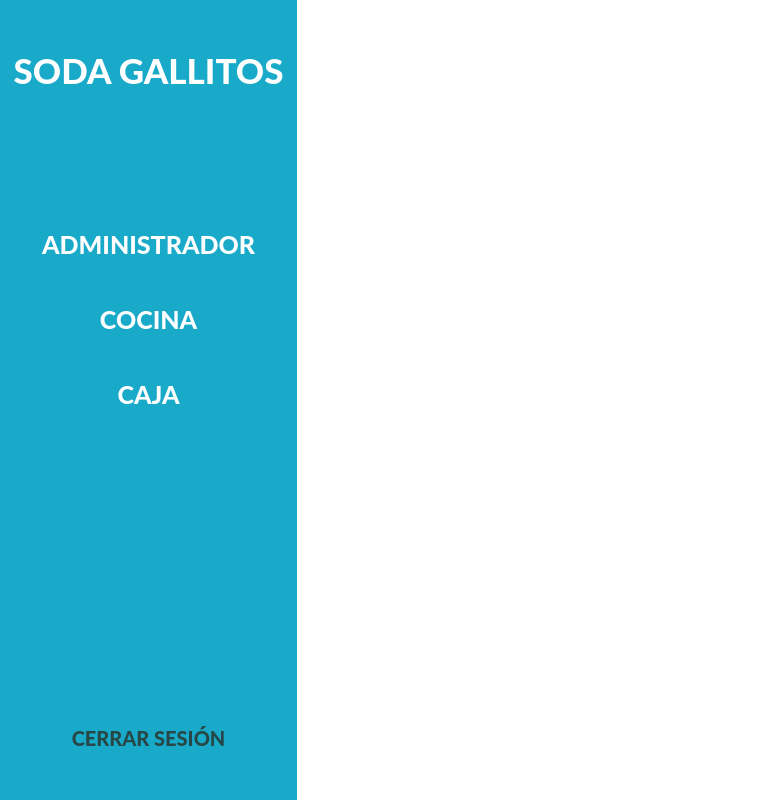
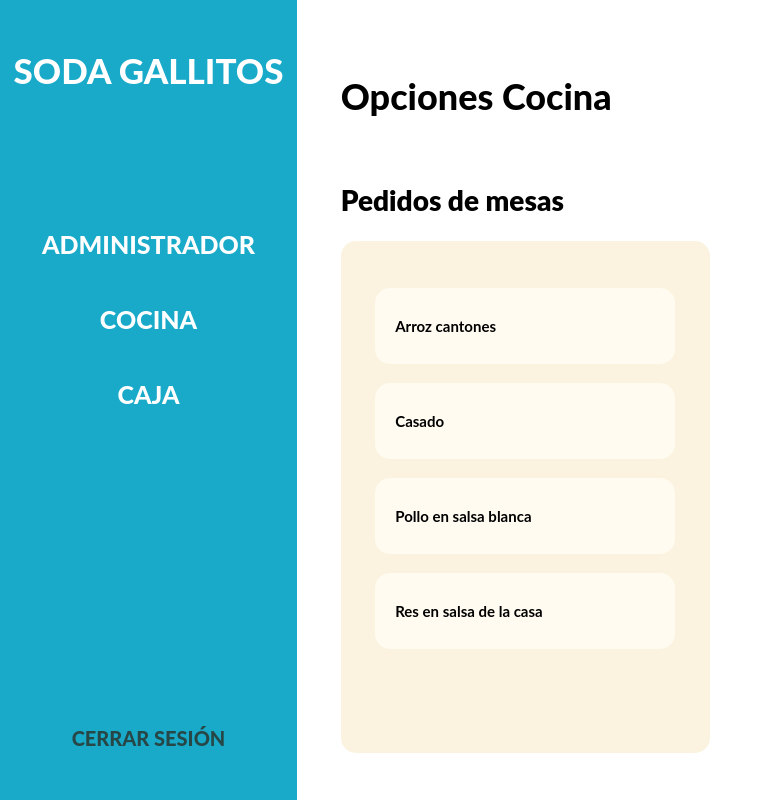
Before and after one commit to SolisLeandro/Sistema-administrativo-Soda-Gallitos-fe, a React app: page /home/kitchen in a window 1280 px wide. Shown: the whole page, without its empty margins (0-759 px from the left). Built offline with nearby package versions, Linux system fonts and the light colour scheme.

Commit message:
kitchen layout and redirection

```diff
--- a/src/pages/home/home.jsx
+++ b/src/pages/home/home.jsx
@@ -5,6 +5,7 @@ import Admin from "../admin/admin"
 import Dishes from "../dishes/dishes"
 import Elements from "../elements/elements"
 import Tables from "../tables/tables"
+import Kitchen from "../kitchen/kitchen"
 
 const Home = () => {
     return (
@@ -19,6 +20,7 @@ const Home = () => {
                     <Route path="/home/dishes"> <Dishes></Dishes></Route>
                     <Route path="/home/elements"> <Elements></Elements></Route>
                     <Route path="/home/tables"> <Tables></Tables></Route>
+                    <Route path="/home/kitchen"><Kitchen></Kitchen></Route>
                 </Switch>
             </div>
         </div>
--- /dev/null
+++ b/src/pages/kitchen/kitchen.css
@@ -0,0 +1,191 @@
+.kitchen-general-div {
+    padding: 5% 7%;
+    width: 100%;
+}
+
+.kitchen-column {
+    display: flex;
+    flex: 1;
+    flex-direction: column;
+    height: 100%;
+}
+
+.kitchen-title {
+    font-family: Lato;
+    font-style: normal;
+    font-weight: 800;
+    font-size: 36px;
+    line-height: 43px;
+
+    color: #000000;
+    margin-bottom: 5%;
+}
+
+.kitchen-subtitle-container {
+    display: flex;
+    flex-direction: row;
+    align-items: center;
+    justify-content: space-between;
+    margin-right: 25%;
+}
+
+.kitchen-subtitle {
+    font-family: Lato;
+    font-style: normal;
+    font-weight: 900;
+    font-size: 28px;
+    line-height: 33px;
+
+    color: #000000;
+}
+
+.kitchen-card-container {
+    display: flex;
+    flex-direction: column;
+    justify-content: space-between;
+
+    padding: 5%;
+    height: 100%;
+    max-height: 92%;
+
+    border-radius: 15px;
+    background-color: #FBF3DF;
+}
+
+.kitchen-container {
+    display: flex;
+    flex-direction: column;
+    width: 100%;
+    align-items: center;
+    margin: 5% 0%;
+    max-height: 81%;
+    overflow: auto;
+}
+
+.kitchen-element-container {
+    display: flex;
+    flex-direction: row;
+    align-items: center;
+    justify-content: space-between;
+
+    margin: 3% 0%;
+    padding: 0px 20px;
+    padding-right: 11%;
+
+    width: 75%;
+    height: 100px;
+    border-radius: 15px;
+    background-color: #FFFBF0;
+
+    overflow: auto;
+}
+
+.kitchen-buttons-row {
+    display: flex;
+    flex-direction: row;
+    justify-content: space-evenly;
+}
+
+.kitchen-text {
+    font-family: Lato;
+    font-style: normal;
+    font-weight: bold;
+    font-size: 15px;
+    line-height: 22px;
+
+    color: #000000;
+}
+
+.kitchen-button {
+    width: 200px;
+    height: 40px;
+    border: none;
+    border-radius: 22px;
+    cursor: pointer;
+    background-color: #4989DE;
+
+    font-family: Lato;
+    font-style: normal;
+    font-weight: bold;
+    font-size: 14.7927px;
+    line-height: 18px;
+    color: white;
+}
+
+.kitchen-button-2 {
+    width: 130px;
+    height: 40px;
+    border: none;
+    border-radius: 22px;
+    cursor: pointer;
+    background-color: #4989DE;
+
+    font-family: Lato;
+    font-style: normal;
+    font-weight: bold;
+    font-size: 14.7927px;
+    line-height: 18px;
+    color: white;
+}
+
+.kitchen-button-disabled {
+    width: 200px;
+    height: 40px;
+    border: none;
+    border-radius: 22px;
+    background-color: #8f9daf;
+
+    font-family: Lato;
+    font-style: normal;
+    font-weight: bold;
+    font-size: 14.7927px;
+    line-height: 18px;
+    color: white;
+}
+
+.kitchen-button-disabled-2 {
+    width: 130px;
+    height: 40px;
+    border: none;
+    border-radius: 22px;
+    background-color: #8f9daf;
+
+    font-family: Lato;
+    font-style: normal;
+    font-weight: bold;
+    font-size: 14.7927px;
+    line-height: 18px;
+    color: white;
+}
+
+.kitchen-input {
+    border-color: #dddddd;
+    border-radius: 5px;
+    height: 20px;
+    width: 40%;
+    margin: 12px 0px;
+
+    font-family: Lato;
+    font-style: normal;
+    font-weight: bold;
+    font-size: 15px;
+    line-height: 22px;
+
+    color: #000000;
+}
+
+.kitchen-input-subtitle {
+    border-color: #dddddd;
+    border-radius: 5px;
+    height: 35px;
+    width: 50%;
+    margin: 19px 0px;
+
+    font-family: Lato;
+    font-style: normal;
+    font-weight: 900;
+    font-size: 28px;
+    line-height: 33px;
+
+    color: #000000;
+}
--- /dev/null
+++ b/src/pages/kitchen/kitchen.jsx
@@ -0,0 +1,132 @@
+import React, { useEffect, useState } from "react"
+import "./kitchen.css"
+
+const Kitchen = () => {
+    const [dishesData, setDishesData] = useState([
+        {
+            id: 1, name: "Arroz cantones", elements: [
+                { id: 1, name: "Arroz cantones", price: "₡ 1000.00" },
+                { id: 2, name: "Ensalada de caracolitos", price: "₡ 1500.00" },
+                { id: 3, name: "Papas fritas", price: "₡ 1000.00" }],
+            notes: ["Sin salsas"]
+        },
+        {
+            id: 2, name: "Casado", elements: [
+                { id: 4, name: "Arroz", price: "₡ 1000.00" },
+                { id: 5, name: "Ensalada rusa", price: "₡ 1500.00" },
+                { id: 3, name: "Papas fritas", price: "₡ 1000.00" }],
+            notes: ["Sin salsas","Papas sin sal","Sin salsas","Papas sin sal","Sin salsas","Papas sin sal","Sin salsas","Papas sin sal","Sin salsas","Papas sin sal","Sin salsas","Papas sin sal","Sin salsas","Papas sin sal","Sin salsas","Papas sin sal","Sin salsas","Papas sin sal","Sin salsas","Papas sin sal"]
+        },
+        {
+            id: 3, name: "Pollo en salsa blanca", elements: [
+                { id: 4, name: "Arroz", price: "₡ 1000.00" },
+                { id: 6, name: "Pollo en salsa blanca", price: "₡ 1000.00" },
+                { id: 2, name: "Ensalada de caracolitos", price: "₡ 1500.00" },
+                { id: 3, name: "Papas fritas", price: "₡ 1000.00" }],
+            notes: ["Sin salsas"]
+        },
+        {
+            id: 4, name: "Res en salsa de la casa", elements: [
+                { id: 4, name: "Arroz", price: "₡ 1000.00" },
+                { id: 2, name: "Ensalada de caracolitos", price: "₡ 1500.00" },
+                { id: 7, name: "Res en salsa de la casa", price: "₡ 1000.00" }],
+            notes: []
+        },
+    ])
+
+    const [showMode, setShowMode] = useState(false)
+
+    const [currentDish, setCurrentDish] = useState({})
+
+    function setCurrentShow(element) {
+        setCurrentDish(element)
+        setShowMode(true)
+    }
+
+    function getNotesStr(notes){
+        var str = notes[0]
+        for (let i = 1; i < notes.length ; i++) {
+            str = str + ", " + notes[i];
+        }
+        return str
+    }
+
+    return (
+        <div style={{ display: "flex", height: "100%", width: "100%" }}>
+            <div className="kitchen-general-div">
+                <h1 className="kitchen-title">Opciones Cocina</h1>
+
+
+                <div style={{ display: "flex", height: "73%" }}>
+                    <div className="kitchen-column">
+                        <h2 className="kitchen-subtitle">Pedidos de mesas</h2>
+
+                        <div className="kitchen-card-container" style={{ marginRight: "15%" }}>
+                            <div className="kitchen-container">
+                                {dishesData.map((element) => {
+                                    return (
+                                        <div key={element.id} className="kitchen-element-container"
+                                            style={{ cursor: "pointer" }}
+                                            onClick={() => { setCurrentShow(Object.create(element)) }}
+                                        >
+                                            <h4 className="kitchen-text">{element.name}</h4>
+                                        </div>
+                                    )
+                                })
+                                }
+                            </div>
+                        </div>
+                    </div>
+                    <div className="kitchen-column">
+                        {showMode ?
+                            (
+                                <div>
+                                    <h2 className="kitchen-subtitle">{currentDish.name}</h2>
+
+                                    <div className="kitchen-card-container" style={{ height: "90%" }}>
+                                        <h2 className="kitchen-subtitle" style={{ fontSize: "18px" }}>Elementos</h2>
+                                        <div className="kitchen-container" style={{ maxHeight: "16vh", margin: "0px" }}>
+                                            {currentDish.elements.map((element) => {
+                                                    return (
+                                                        <div key={element.id} className="elements-element-container">
+                                                            <h4 className="elements-text">{element.name}</h4>
+
+                                                            <div style={{ display: "flex" }}>
+                                                                <h4 className="elements-text" style={{ whiteSpace: "nowrap" }}>{element.price}</h4>
+
+                                                            </div>
+                                                        </div>
+                                                    )
+                                                })
+                                            }
+
+                                        </div>
+                                        <h2 className="kitchen-subtitle" style={{ fontSize: "18px" }}>Notas</h2>
+                                        <div className="kitchen-element-container">
+                                            <h4 className="elements-text">{ getNotesStr(currentDish.notes) }</h4>
+                                        </div>
+
+                                        <div className="kitchen-buttons-row">
+                                            <button className="kitchen-button-2"
+                                                onClick={() => {
+                                                    setShowMode(false)
+                                                }}>
+                                                Finalizar
+                                            </button>
+                                        </div>
+                                    </div>
+                                </div>
+                            ) : (
+                                <div></div>
+                            )
+                        }
+
+                    </div>
+                </div>
+            </div>
+
+        </div>
+    )
+}
+
+export default Kitchen
```
